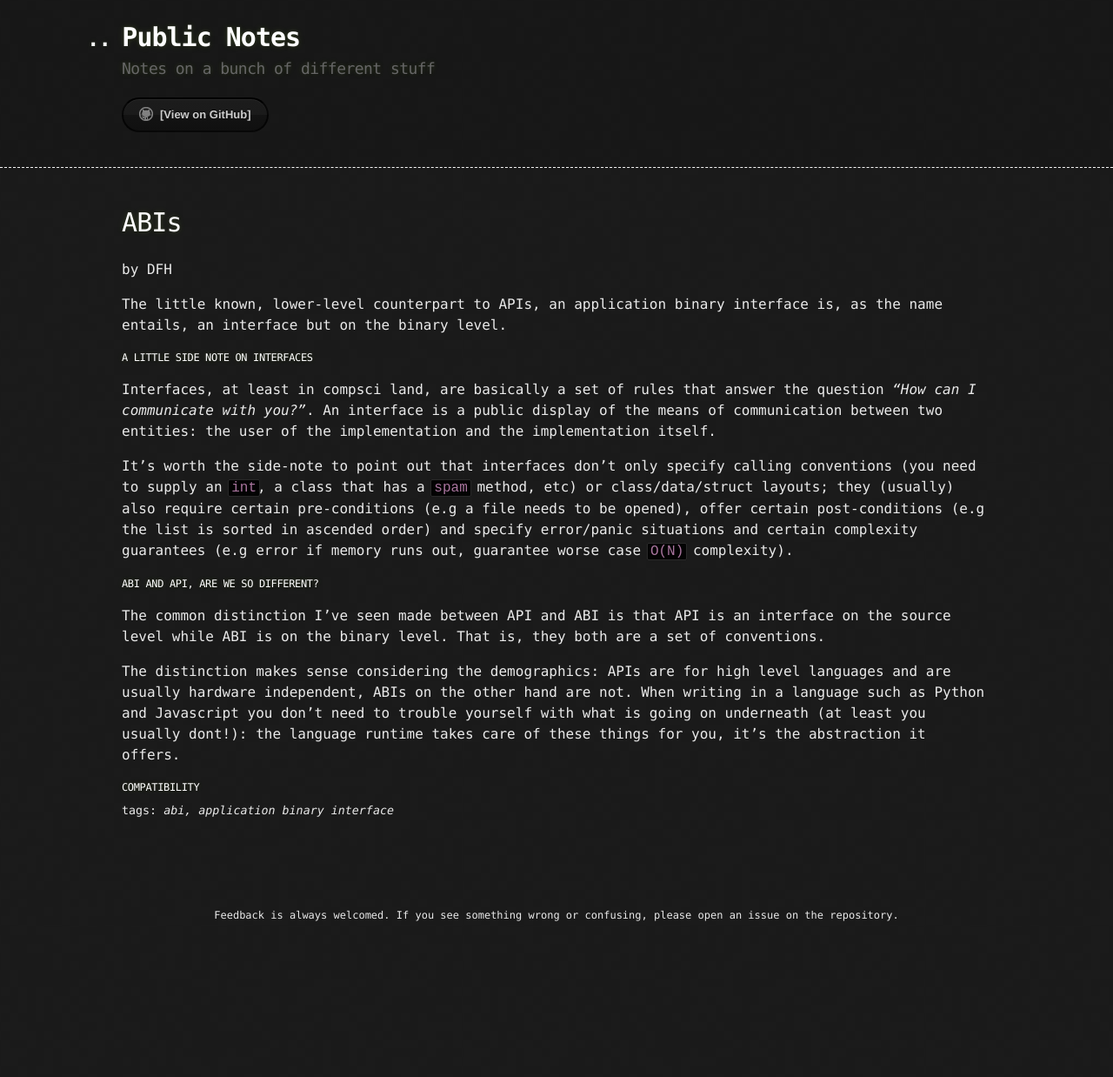
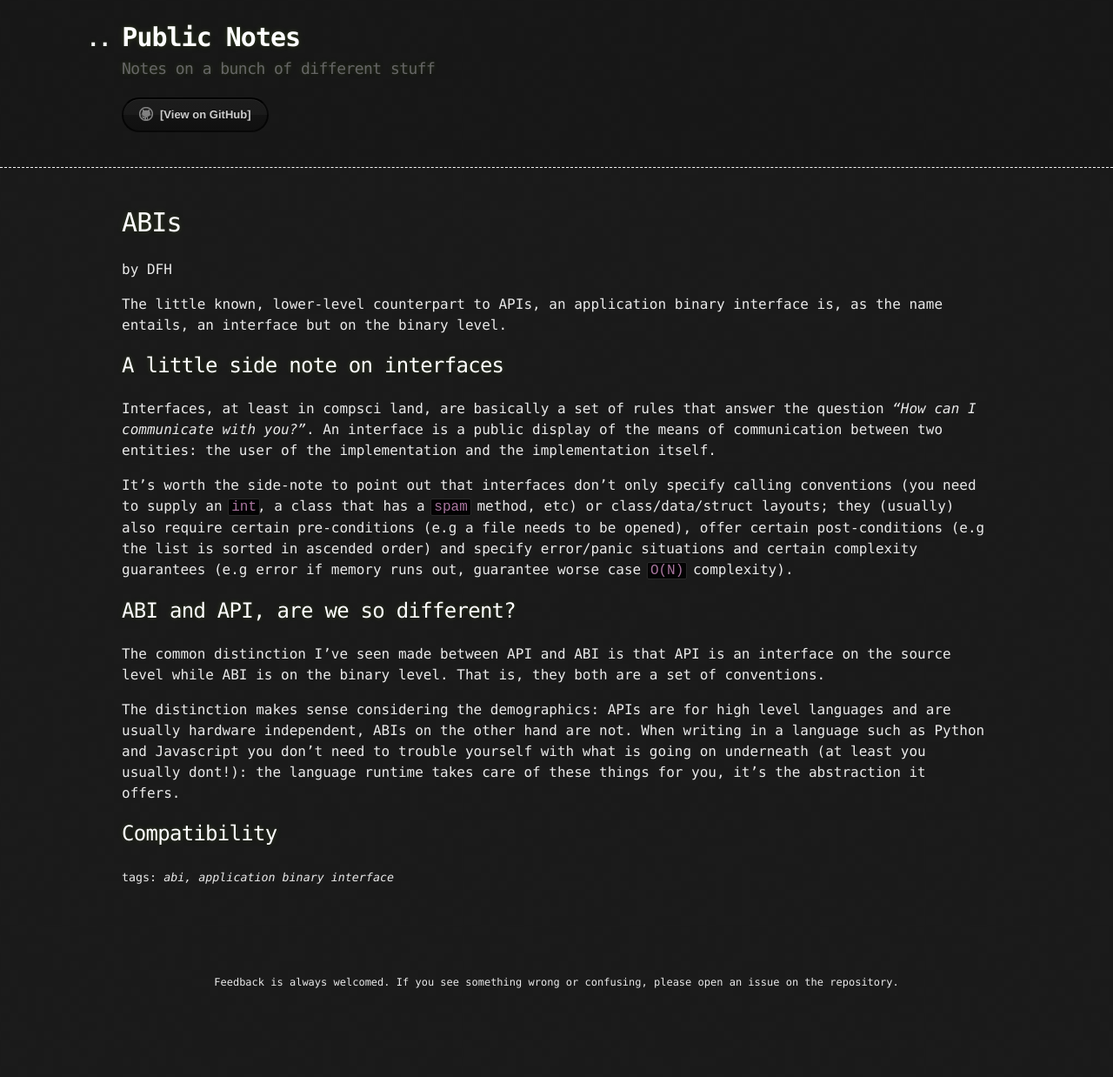
Before and after one commit to DimitrisJim/PubNotes, a Jekyll site: the page built from General/ABIs.md, in a window 1280 px wide. Shown: the whole page at 87% size. Built offline with Jekyll 4.4.1, drawn with Linux system fonts in a browser that asks for light colours; before the commit the page ends 1161 px from its top, so only the background shows below that.

Commit message:
Fix headers, too small.

```diff
--- a/General/ABIs.md
+++ b/General/ABIs.md
@@ -8,7 +8,7 @@ The little known, lower-level counterpart to APIs, an application
 binary interface is, as the name entails, an interface but on
 the binary level.
 
-##### A little side note on interfaces
+## A little side note on interfaces
 
 Interfaces, at least in compsci land, are basically a set of
 rules that answer the question *"How can I communicate with you?"*. An interface is a public display of the means of
@@ -21,7 +21,7 @@ they (usually) also require certain pre-conditions (e.g a file needs to be opene
 post-conditions (e.g the list is sorted in ascended order) and specify error/panic situations and certain
 complexity guarantees (e.g error if memory runs out, guarantee worse case `O(N)` complexity).
 
-##### ABI and API, are we so different?
+## ABI and API, are we so different?
 
 The common distinction I've seen made between API and ABI is that
 API is an interface on the source level while ABI is on the
@@ -34,7 +34,7 @@ you don't need to trouble yourself with what is going on underneath (at least
 you usually dont!): the language runtime takes care of these things for you,
 it's the abstraction it offers.
 
-##### Compatibility
+## Compatibility
 
 
 
```
